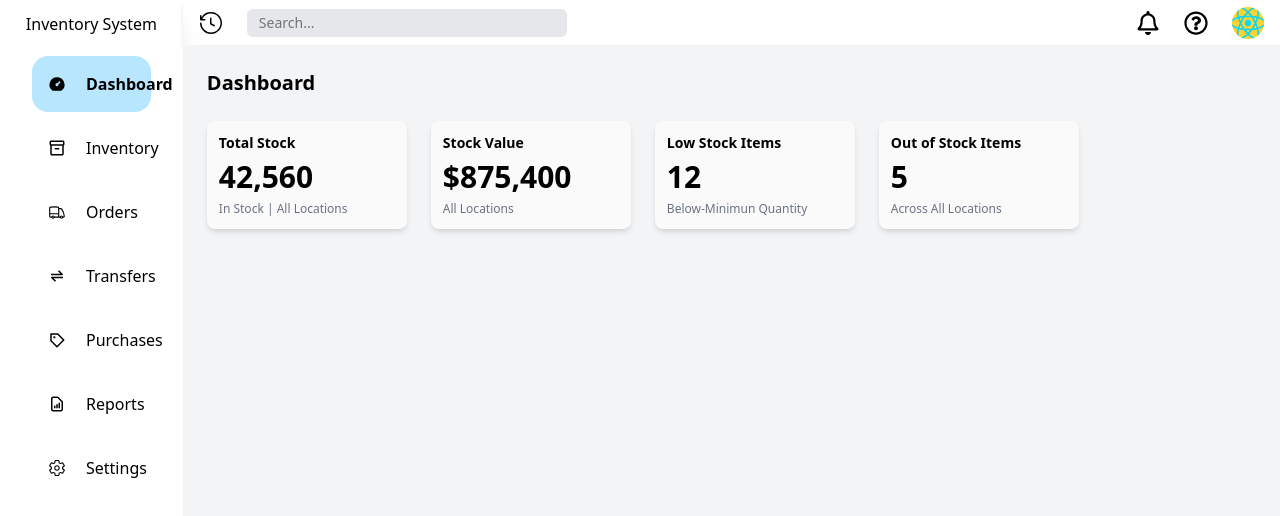
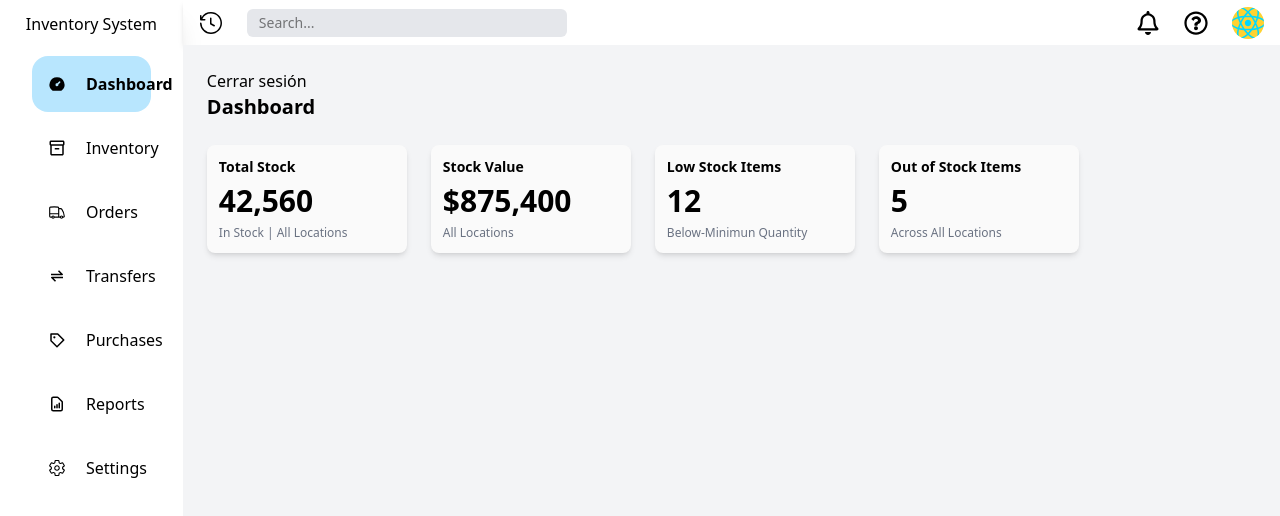
Before and after one commit to Fab0705/ManagementInventorySystemV1, a React (Vite) app: page / in a window 1280 px wide. Shown: the top 516 px of the page. Built offline with nearby package versions, Linux system fonts and the light colour scheme; sample sign-in values are in the browser's storage.

Commit message:
localStorage with userData (provides by login)

```diff
--- a/src/pages/Dashboard.jsx
+++ b/src/pages/Dashboard.jsx
@@ -1,13 +1,22 @@
 import React from 'react'
 import CardGeneralInfo from '../components/Cards/CardGeneralInfo'
+import { useAuth } from '../context/AuthContext';
 
 const titles = ['Total Stock', 'Stock Value', 'Low Stock Items', 'Out of Stock Items']
 const datas = ['42,560', '$875,400', '12', '5']
 const descs = ['In Stock | All Locations', 'All Locations', 'Below-Minimun Quantity', 'Across All Locations']
 
 export default function Dashboard() {
+  const { logout } = useAuth();
+  const { userData } = useAuth();
   return (
     <div className='bg-gray-100 w-full h-dvh p-6'>
+        {/* <p>Usuario: {userData?.username}</p>
+        <p>Rol: {userData?.roles}</p>
+        <p>Email: {userData?.emails}</p>
+        <p>ID Ubicación: {userData?.locId}</p>
+        <p>Nombre Ubicación: {userData?.locName}</p> */}
+        <button onClick={logout}>Cerrar sesión</button>
         <h1 className="text-xl font-bold mb-6">Dashboard</h1>
         <div className="flex flex-wrap gap-6">
             {titles.map((desc, index) => {
```
